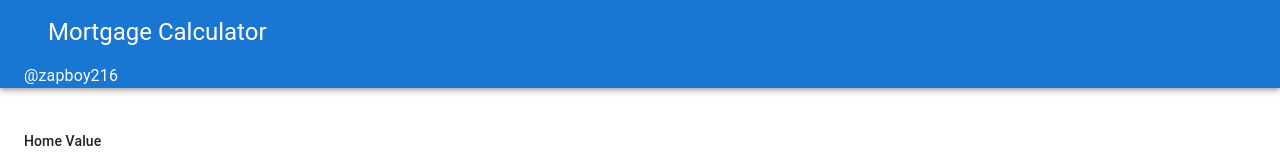
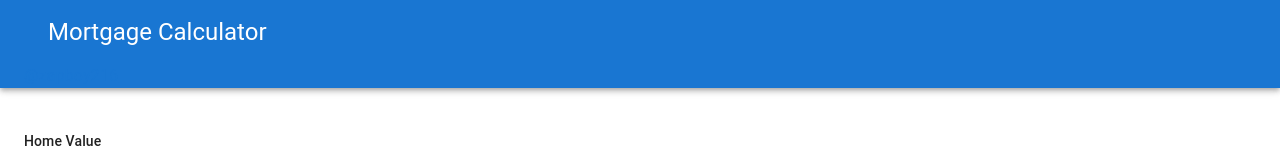
Before and after one commit to Max-OSSoftware/react-mortgage-calculator, a React (Create React App) app: page / in a window 1280 px wide. Shown: the top 160 px of the page. Built offline with nearby package versions, Linux system fonts and the light colour scheme.

Commit message:
Update Navbar component with Twitter link

```diff
--- a/src/Components/Navbar.js
+++ b/src/Components/Navbar.js
@@ -11,10 +11,10 @@ const Navbar = () => {
         <Toolbar>
           <Typography variant="h5">Mortgage Calculator</Typography>
         </Toolbar>
-        <Typography variant="p">
-
+        <Typography variant="a">
+          <Link href="https://twitter.com/zapboy216" target="_blank" rel="noopener" text-color="white">
             @zapboy216
-
+          </Link>
         </Typography>
       </Container>
     </AppBar>
```
